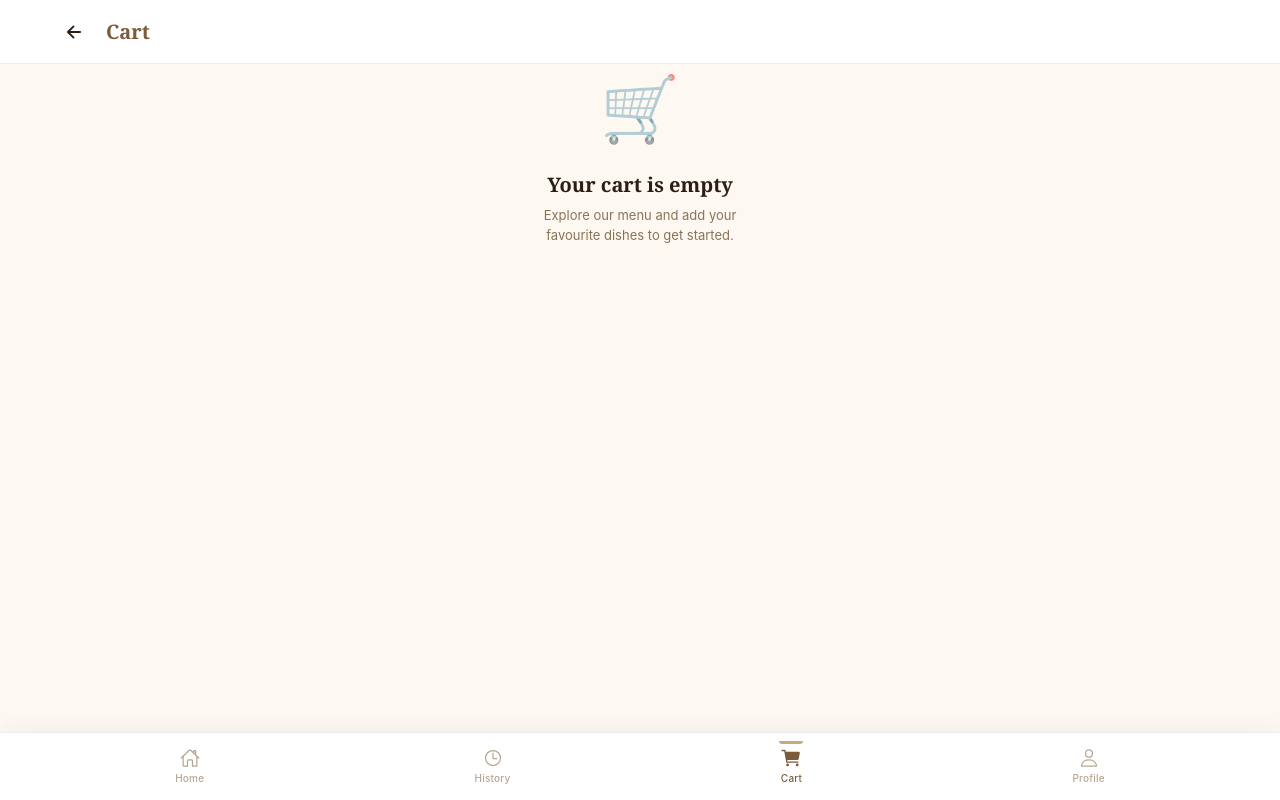
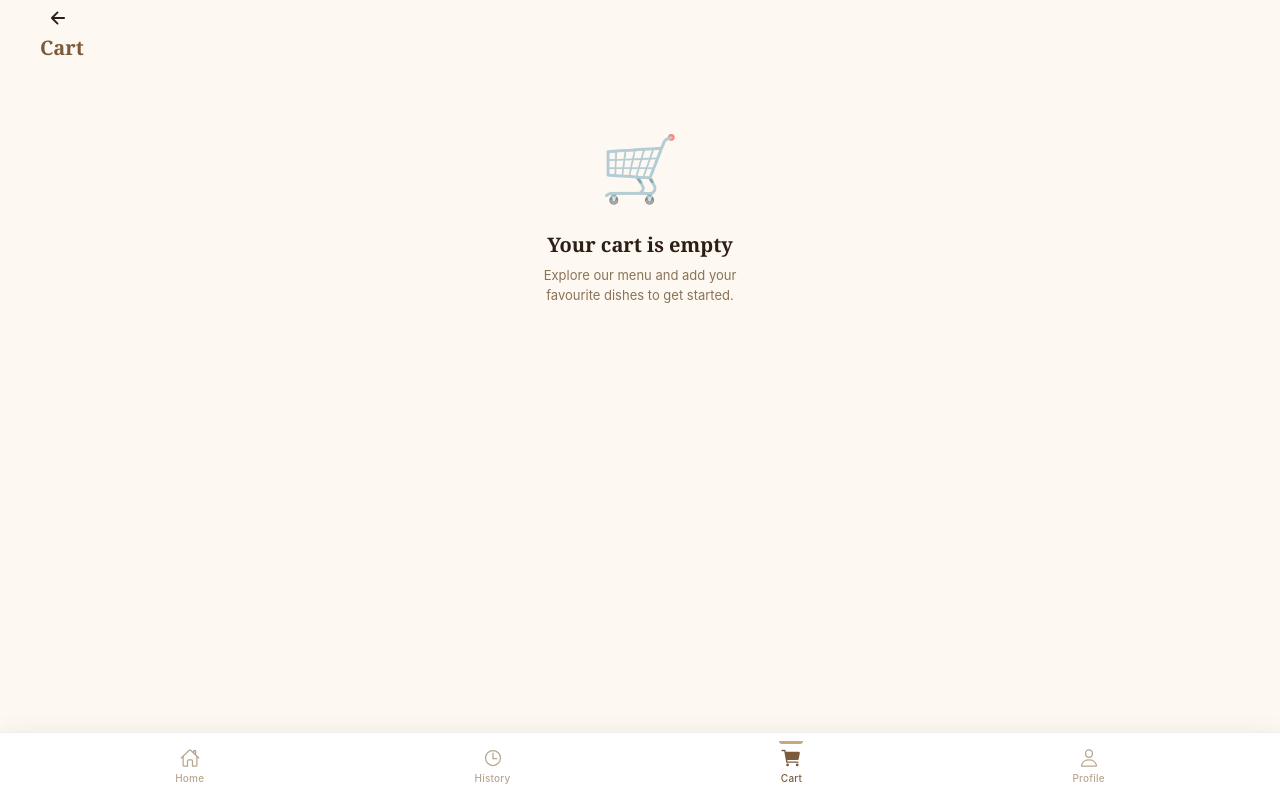
Before and after one commit to Drcodepro/Bilal_cafe_web, a React (Vite) app: page /cart in a window 1280 px wide. Built offline with nearby package versions, Linux system fonts and the light colour scheme.

Commit message:
Move Cart and Receipt page headers inside layout flow

```diff
--- a/src/pages/Cart.jsx
+++ b/src/pages/Cart.jsx
@@ -187,10 +187,11 @@ export default function Cart() {
 
     return (
       <>
-        <div className="page-header">
+        <div className="page-content receipt-container">
+          <div className="page-header-inline">
             <h1 className="page-header__title" style={{ marginLeft: '16px' }}>Invoice Receipt</h1>
           </div>
-        <div className="page-content receipt-container">
+          <div className="receipt-content">
             <div className="receipt-bill">
             <div className="receipt-header">
               <img src="/logo.png" alt="Bilal Cafe Logo" className="receipt-header__logo" />
@@ -267,10 +268,10 @@ export default function Cart() {
               <div>Visit again to satisfy your Biryani cravings!</div>
             </div>
           </div>
-
           <button className="receipt-done-btn animate-btn" onClick={handleReceiptDone}>
             Done & Return to Home
           </button>
+        </div>
       </div>
       </>
     );
@@ -278,8 +279,9 @@ export default function Cart() {
 
   return (
     <>
+      <div className="page-content cart-page">
         {/* Page Header */}
-      <div className="page-header">
+        <div className="page-header-inline">
           <button
             className="page-header__back"
             onClick={() => navigate(-1)}
@@ -290,8 +292,6 @@ export default function Cart() {
           </button>
           <h1 className="page-header__title">Cart</h1>
         </div>
-
-      <div className="page-content cart-page">
         {items.length > 0 ? (
           <div className="cart-grid">
             <div className="cart-grid__left">
@@ -310,7 +310,7 @@ export default function Cart() {
                 </div>
               ))}
 
-              {/* Note */}
+              {/* Note
               <div className="cart-note">
                 <label className="cart-note__label" htmlFor="order-note">
                   Note
@@ -324,7 +324,8 @@ export default function Cart() {
                   maxLength={500}
                   rows={3}
                 />
-              </div>
+              </div>*/}
+
             </div>
 
             <div className="cart-grid__right">
```
Lines whose indentation alone changed are shown as unchanged.
